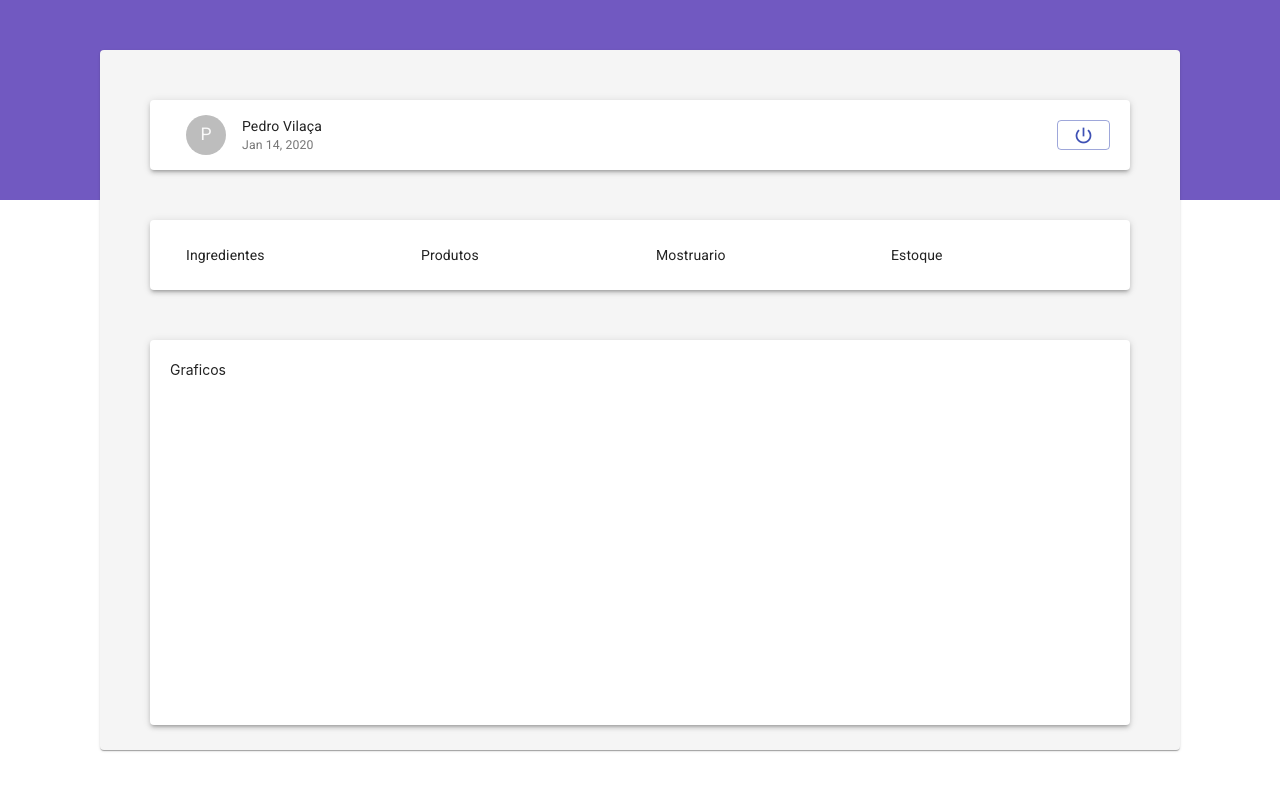
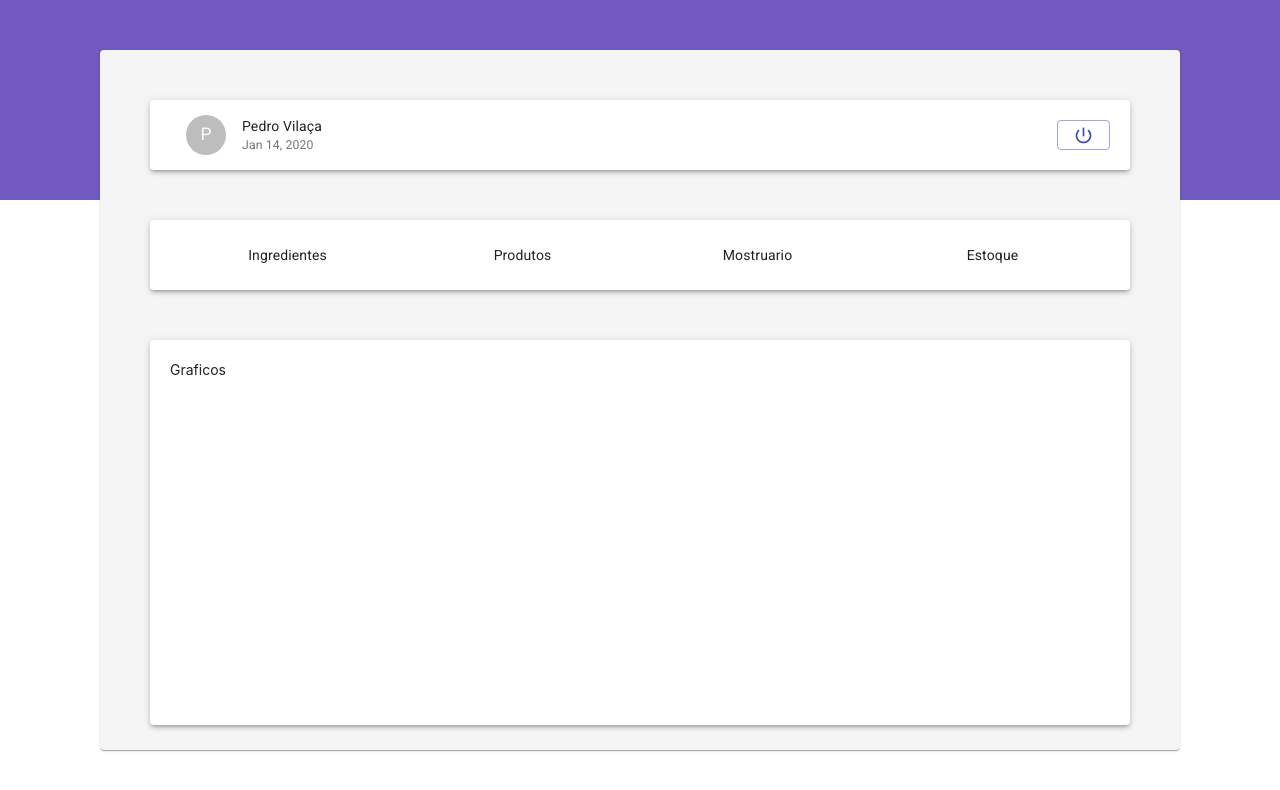
Before and after one commit to piique/LowStore, a React (Create React App) app in the folder Front2/: page / in a window 1280 px wide. Both pictures are taken after typing "name@example.com", "Sample123" into the empty fields and a click on the button "Entrar". Shown: the top 790 px of the page. Built offline with nearby package versions, Linux system fonts and the light colour scheme.

Commit message:
Adicionado alinhamento central

```diff
--- a/Front2/src/pages/Dashboard/index.js
+++ b/Front2/src/pages/Dashboard/index.js
@@ -55,6 +55,9 @@ const styles = () => ({
     },
     purple: {
         backgroudColor: '#7159C1'
+    },
+    listItem: {
+        textAlign: 'center'
     }
 });
 
@@ -82,18 +85,18 @@ const App = ({ classes }) => (
                         </ButtonGroup>
                     </Paper>
                     <Paper elevation={3} className={classes.paper}>
-                            <ListItem button>
+                            <ListItem button className={classes.listItem}>
                                 <ListItemText primary="Ingredientes" />
                             </ListItem>
                             <Divider />
-                            <ListItem button>
+                            <ListItem button className={classes.listItem}>
                                 <ListItemText primary="Produtos" />
                             </ListItem>
-                            <ListItem button>
+                            <ListItem button className={classes.listItem}>
                                 <ListItemText primary="Mostruario" />
                             </ListItem>
                             <Divider light />
-                            <ListItem button>
+                            <ListItem button className={classes.listItem}>
                                 <ListItemText primary="Estoque" />
                             </ListItem>
                     </Paper>
```
Also changed, not shown: Front2/src/pages/Dashboard/styles.js (deleted).
